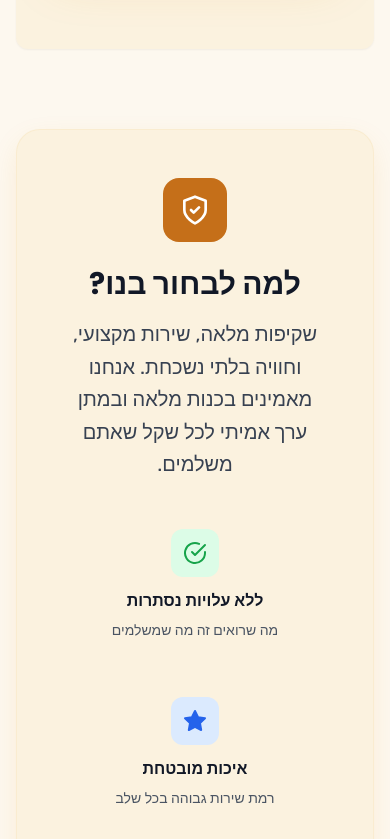
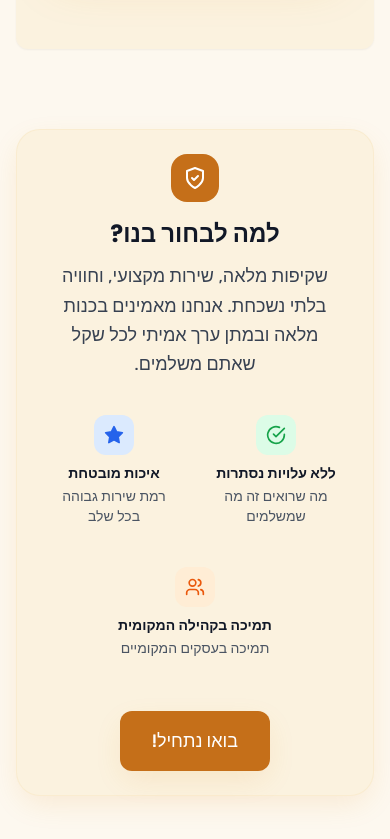
Before and after one commit to ilays1998/nahalprat-trek, a React (Vite) app in the folder frontend/: page /packages in a window 390 px wide. Shown: the part 1945-2784 px from the top of the page. Built offline with nearby package versions, Linux system fonts and the light colour scheme; no server answers.

Commit message:
making scroll top fadded & day story description component style improving & packages improve look for mobile

```diff
--- a/frontend/src/layout.js
+++ b/frontend/src/layout.js
@@ -363,9 +363,9 @@ export default function Layout({ children, currentPageName }) {
         {/* Scroll to Top Button */}
         <button
           onClick={scrollToTop}
-          className={`fixed bottom-8 right-8 p-3 bg-[#c56f19] hover:bg-[#b36317] rounded-full shadow-warm-lg text-white transition-all duration-500 hover:shadow-2xl hover:-translate-y-1 ${
+          className={`fixed bottom-8 right-8 z-5 p-3 bg-desert-solid-deep hover:bg-desert-bold rounded-full shadow-warm-lg text-white transition-all duration-500 hover:shadow-2xl hover:-translate-y-1 ${
             showScrollTop
-              ? 'opacity-100 translate-y-0'
+              ? 'opacity-50 translate-y-0 hover:opacity-100'
               : 'opacity-0 translate-y-10 pointer-events-none'
           }`}
           aria-label="Scroll to top"
--- a/frontend/src/pages/home.js
+++ b/frontend/src/pages/home.js
@@ -555,11 +555,11 @@ export default function Home() {
                           </div>
                         </div>
 
-                        <div className="text-gray-600 leading-relaxed mb-6 whitespace-pre-line
-                            max-h-[250px] sm:max-h-[300px] md:max-h-[400px]
-                            overflow-y-auto pr-2
-                            scrollbar-thin scrollbar-thumb-desert-300 scrollbar-track-desert-100
-                            rounded-md">
+                        <div className="text-gray-700 leading-relaxed mb-6 whitespace-pre-line
+                            max-h-[400px] overflow-y-auto rounded-2xl
+                            p-5 sm:p-6 bg-white/70 border border-desert-100 shadow-inner
+                            scrollbar-thin scrollbar-thumb-desert-300 scrollbar-track-transparent
+                            hover:shadow-md transition-all duration-300">
                           {day.description}
                         </div>
                       </div>
@@ -567,7 +567,7 @@ export default function Home() {
                       {/* Right column: Map + Stats */}
                       <div className="flex flex-col items-center">
                         {/* Map Title */}
-                        <div className="flex items-center gap-2 text-desert-600 font-medium mb-3">
+                        <div className="flex items-center gap-2 text-desert-600 font-medium mb-3  ">
                           <MapPin className="w-5 h-5" />
                           <span className="text-base">{currentContent.journey.mapTitle}</span>
                         </div>
@@ -715,7 +715,7 @@ export default function Home() {
         </div>
 
         <motion.div
-          className="relative z-10 max-w-4xl mx-auto px-4 sm:px-6 lg:px-8"
+          className="relative z-4 max-w-4xl mx-auto px-4 sm:px-6 lg:px-8"
           initial={{ opacity: 0, y: 50 }}
           whileInView={{ opacity: 1, y: 0 }}
           transition={{ duration: 0.8 }}
--- a/frontend/src/pages/packages.js
+++ b/frontend/src/pages/packages.js
@@ -8,7 +8,6 @@ import { Check, Star, Users, Clock, Utensils, Bed, Car, ShieldCheck, Bus, Coffee
 import { useLanguage } from "../layout";
 import { motion } from "framer-motion";
 import { useConfig } from "../contexts/ConfigContext";
-
 
 export default function Packages() {
   const { language, isRTL } = useLanguage();
@@ -269,35 +268,35 @@ export default function Packages() {
 
         {/* Trust & Transparency Section */}
         <motion.section
-          className="bg-desert-light rounded-3xl p-12 shadow-warm border border-desert-200/30"
+          className="bg-desert-light rounded-3xl p-6 md:p-12 shadow-warm border border-desert-200/30"
           initial={{ opacity: 0, y: 30 }}
           animate={{ opacity: 1, y: 0 }}
           transition={{ delay: 1, duration: 0.6 }}
         >
           <div className="text-center max-w-3xl mx-auto">
-            <div className="flex justify-center mb-6">
-              <div className="w-16 h-16 bg-[#c56f19] rounded-2xl flex items-center justify-center">
-                <ShieldCheck className="w-8 h-8 text-white" />
+            <div className="flex justify-center mb-4 md:mb-6">
+              <div className="w-12 h-12 md:w-16 md:h-16 bg-[#c56f19] rounded-2xl flex items-center justify-center">
+                <ShieldCheck className="w-6 h-6 md:w-8 md:h-8 text-white" />
               </div>
             </div>
 
-            <h2 className="text-3xl font-bold text-gray-900 mb-4">
+            <h2 className="text-2xl md:text-3xl font-bold text-gray-900 mb-3 md:mb-4">
               {currentContent.whyChoose}
             </h2>
 
-            <p className="text-xl text-gray-700 mb-8 leading-relaxed">
+            <p className="text-lg md:text-xl text-gray-700 mb-6 md:mb-8 leading-relaxed px-2 md:px-0">
               {language === 'he'
                 ? 'שקיפות מלאה, שירות מקצועי, וחוויה בלתי נשכחת. אנחנו מאמינים בכנות מלאה ובמתן ערך אמיתי לכל שקל שאתם משלמים.'
                 : 'Complete transparency, professional service, and an unforgettable experience. We believe in full honesty and providing real value for every shekel you pay.'
               }
             </p>
 
-            <div className="grid md:grid-cols-3 gap-6 text-center">
-              <div className="p-4">
-                <div className="w-12 h-12 bg-green-100 rounded-xl flex items-center justify-center mx-auto mb-3">
-                  <CheckCircle className="w-6 h-6 text-green-600" />
+            <div className="grid grid-cols-2 md:grid-cols-3 gap-4 md:gap-6 text-center">
+              <div className="p-3 md:p-4">
+                <div className="w-10 h-10 md:w-12 md:h-12 bg-green-100 rounded-xl flex items-center justify-center mx-auto mb-2 md:mb-3">
+                  <CheckCircle className="w-5 h-5 md:w-6 md:h-6 text-green-600" />
                 </div>
-                <h3 className="font-semibold text-gray-900 mb-2">
+                <h3 className="font-semibold text-gray-900 mb-1 md:mb-2 text-sm md:text-base">
                   {language === 'he' ? 'ללא עלויות נסתרות' : 'No Hidden Costs'}
                 </h3>
                 <p className="text-gray-600 text-sm">
@@ -305,11 +304,11 @@ export default function Packages() {
                 </p>
               </div>
 
-              <div className="p-4">
-                <div className="w-12 h-12 bg-blue-100 rounded-xl flex items-center justify-center mx-auto mb-3">
-                  <Star className="w-6 h-6 text-blue-600 fill-current" />
+              <div className="p-3 md:p-4">
+                <div className="w-10 h-10 md:w-12 md:h-12 bg-blue-100 rounded-xl flex items-center justify-center mx-auto mb-2 md:mb-3">
+                  <Star className="w-5 h-5 md:w-6 md:h-6 text-blue-600 fill-current" />
                 </div>
-                <h3 className="font-semibold text-gray-900 mb-2">
+                <h3 className="font-semibold text-gray-900 mb-1 md:mb-2 text-sm md:text-base">
                   {language === 'he' ? 'איכות מובטחת' : 'Guaranteed Quality'}
                 </h3>
                 <p className="text-gray-600 text-sm">
@@ -317,11 +316,11 @@ export default function Packages() {
                 </p>
               </div>
 
-              <div className="p-4">
-                <div className="w-12 h-12 bg-orange-100 rounded-xl flex items-center justify-center mx-auto mb-3">
-                  <Users className="w-6 h-6 text-orange-600" />
+              <div className="p-3 md:p-4 col-span-2 md:col-span-1">
+                <div className="w-10 h-10 md:w-12 md:h-12 bg-orange-100 rounded-xl flex items-center justify-center mx-auto mb-2 md:mb-3">
+                  <Users className="w-5 h-5 md:w-6 md:h-6 text-orange-600" />
                 </div>
-                <h3 className="font-semibold text-gray-900 mb-2">
+                <h3 className="font-semibold text-gray-900 mb-1 md:mb-2 text-sm md:text-base">
                   {language === 'he' ? 'תמיכה בקהילה המקומית' : 'Supporting Local Community'}
                 </h3>
                 <p className="text-gray-600 text-sm">
```
